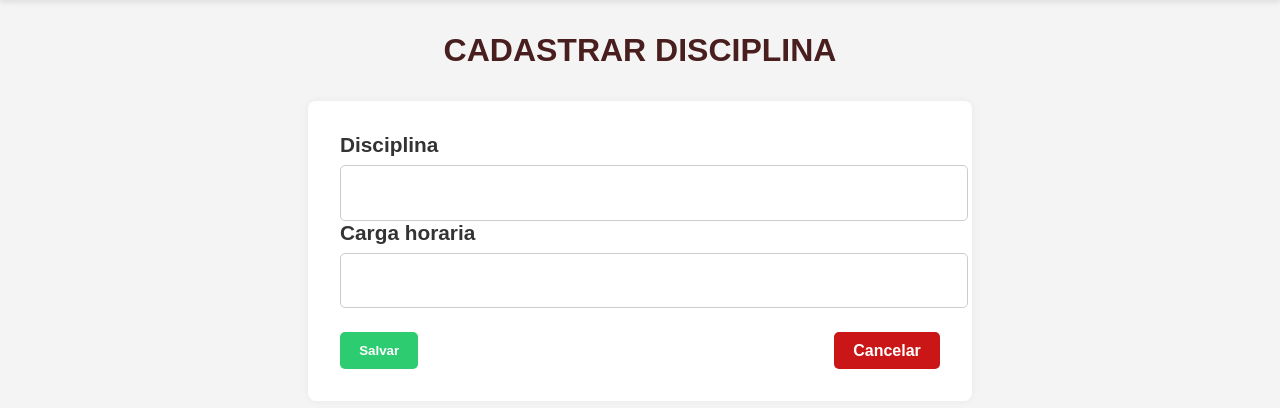
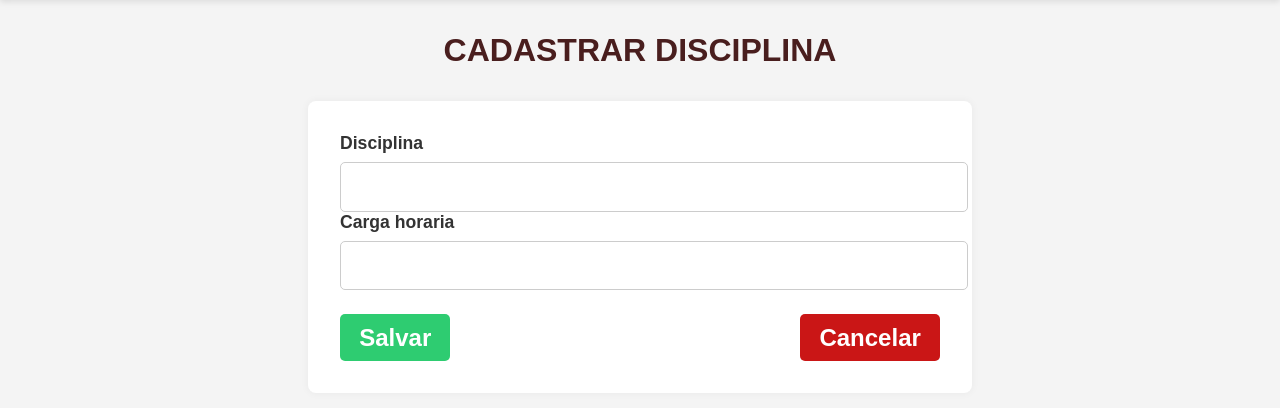
Before and after one commit to HelioMattos/gestaoesolarfinal, a Django app: page /create/ in a window 1280 px wide. Shown: the part 50-458 px from the top of the page. Run offline with Django 5.2, Linux system fonts and the light colour scheme.

Commit message:
ajustes no codigo CSS

```diff
--- a/projeto/gestaoescolar/static/css/gestao_form.css
+++ b/projeto/gestaoescolar/static/css/gestao_form.css
@@ -68,7 +68,7 @@ h1 {
 .form-group {
     margin-bottom: 1.5rem;
     font-weight: bold;
-    font-size: 1.3rem;
+    font-size: 1.1rem;
 }
 
 .form-group input{
@@ -77,7 +77,7 @@ h1 {
     margin-top: 0.5rem;
     border: 1px solid #ccc;
     border-radius: 5px;
-    font-size: 1.5rem;
+    font-size: 1.2rem;
     font-weight: bold;
 }
 
@@ -112,6 +112,7 @@ h1 {
     border-radius: 5px;
     transition: background-color 0.3s ease;
     border: none;
+    font-size: 1.5rem;
 }
 
 .btn-salvar:hover {
@@ -126,6 +127,7 @@ h1 {
     font-weight: bold;
     border-radius: 5px;
     transition: background-color 0.3s ease;
+    font-size: 1.5rem;
 }
 
 .btn-cancelar:hover {
--- a/projeto/gestaoescolar/static/css/professor_form.css
+++ b/projeto/gestaoescolar/static/css/professor_form.css
@@ -68,7 +68,7 @@ h1 {
 .form-group {
     margin-bottom: 1.5rem;
     font-weight: bold;
-    font-size: 1.3rem;
+    font-size: 1.1rem;
 }
 
 .form-group input{
@@ -77,7 +77,7 @@ h1 {
     margin-top: 0.5rem;
     border: 1px solid #ccc;
     border-radius: 5px;
-    font-size: 1.3rem;
+    font-size: 1.2rem;
     font-weight: bold;
 }
 
```
Also changed, not shown: projeto/db.sqlite3.
